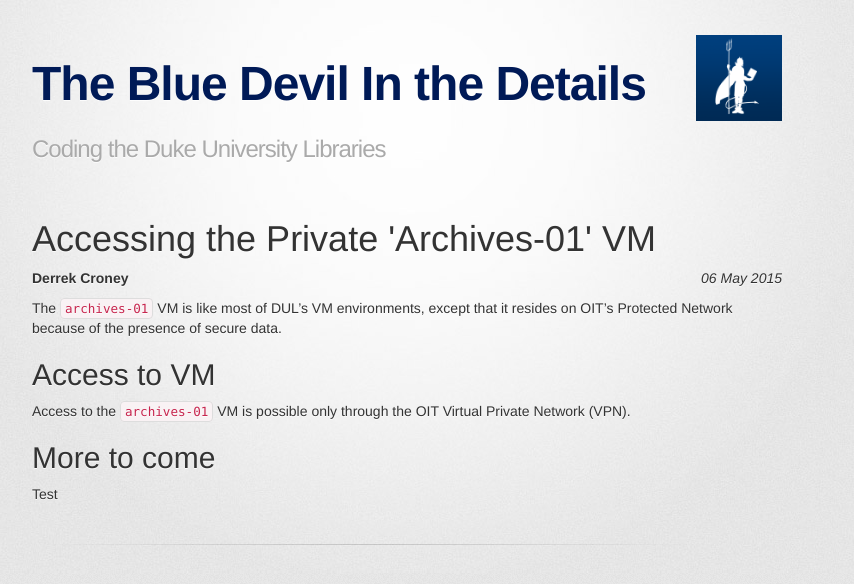
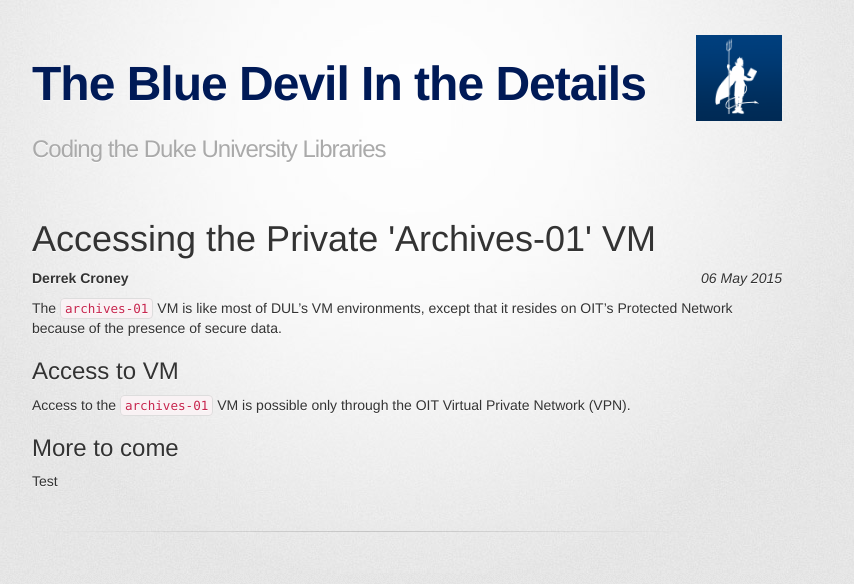
Before and after one commit to duke-libraries/duke-libraries.github.io, a Jekyll site: the page built from _posts/2015-05-06-about-archives-01.md, in a window 1280 px wide. Shown: the top 584 px of the page, without its empty margins (233-1087 px from the left). Built offline with Jekyll 4.4.1, drawn with Linux system fonts in a browser that asks for light colours; some web fonts are replaced; Markdown is read by kramdown in place of the engine named in the settings; comment, search, counter and statistics services are not loaded.

```diff
--- a/_posts/2015-05-06-about-archives-01.md
+++ b/_posts/2015-05-06-about-archives-01.md
@@ -9,8 +9,8 @@
 The `archives-01` VM is like most of DUL's VM environments, except that it resides on OIT's Protected Network
 because of the presence of secure data.
 
-## Access to VM
+### Access to VM
 Access to the `archives-01` VM is possible only through the OIT Virtual Private Network (VPN).
 
-## More to come
+### More to come
 Test
```
